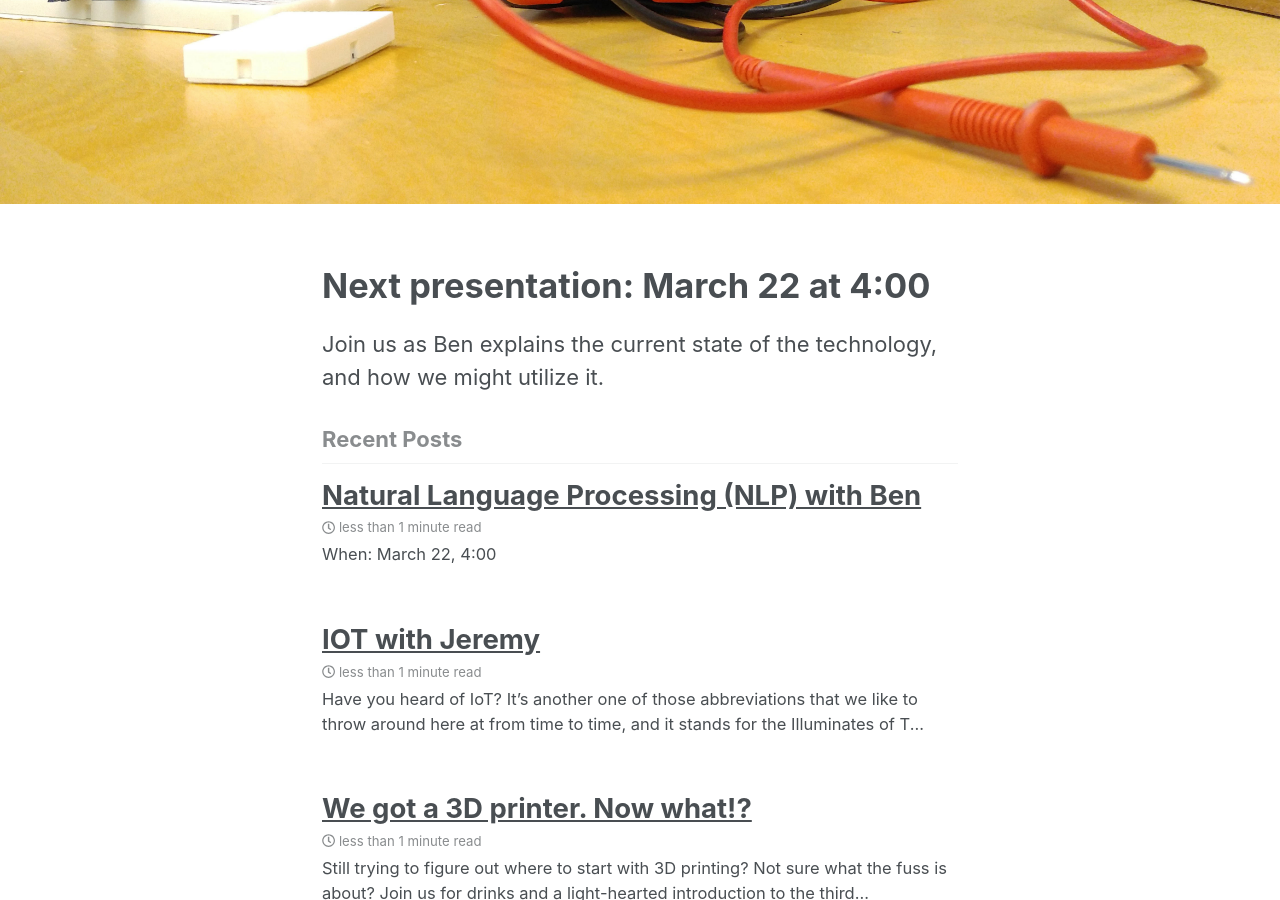
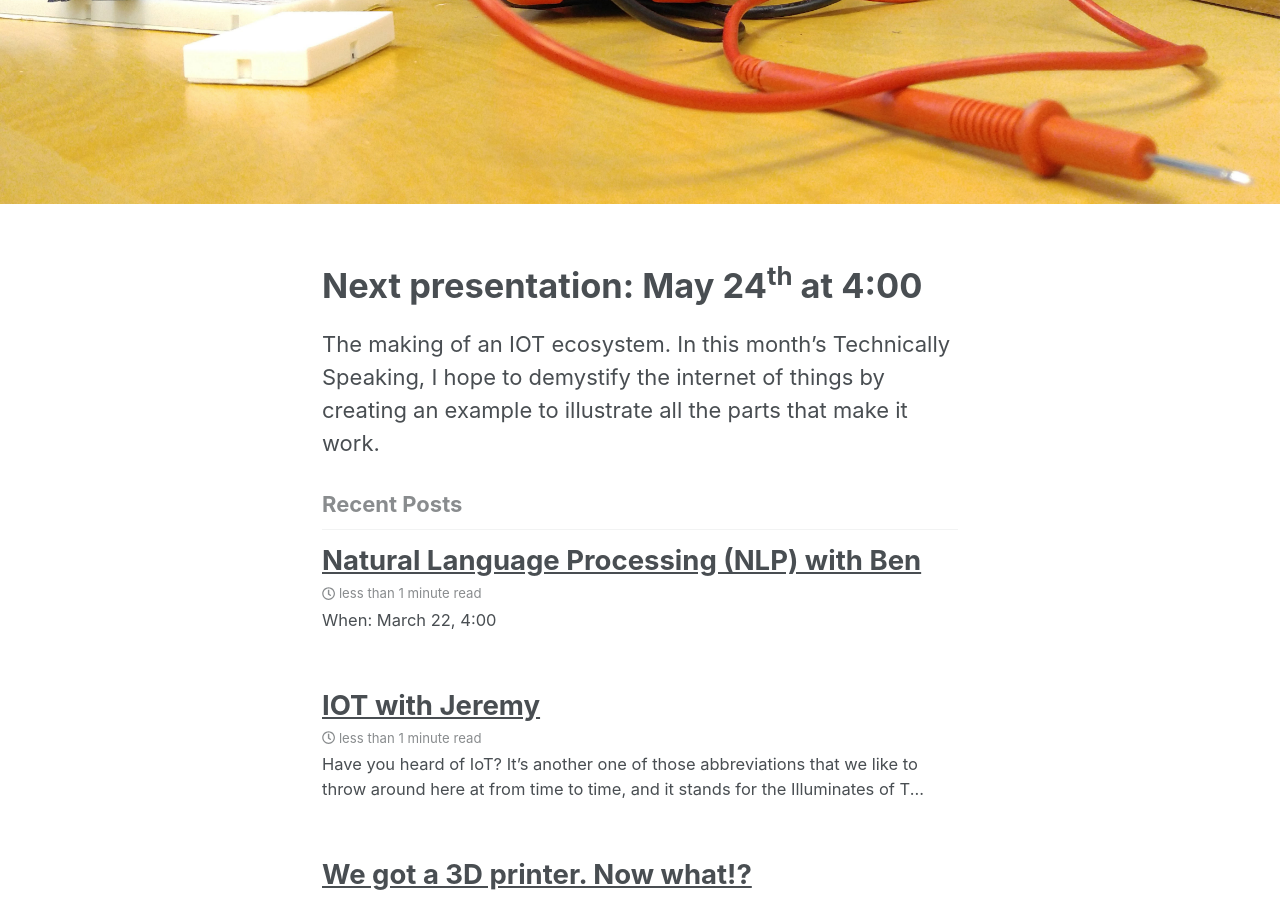
Before and after one commit to technicallySpeaking/technicallySpeaking.github.io, a Jekyll site: the page built from index.html, in a window 1280 px wide and 900 px high, scrolled down 307 px. Built offline with Jekyll 4.4.1, drawn with Linux system fonts in a browser that asks for light colours; nearby versions of some CDN libraries; the list of posts is cut into pages by our own code.

Commit message:
Updated 'index.html' via CloudCannon

```diff
--- a/index.html
+++ b/index.html
@@ -6,5 +6,5 @@ layout: home
 header:
   image: /assets/images/tech-header.jpg
 ---
-<h1>Next presentation: March 22 at 4:00</h1>
-<p>Join us as Ben explains the current state of the technology, and how we might utilize it.</p>
+<h1>Next presentation: May 24<sup>th</sup> at 4:00</h1>
+<p>The making of an IOT ecosystem. In this month’s Technically Speaking, I hope to demystify the internet of things by creating an example to illustrate all the parts that make it work.</p>
```
